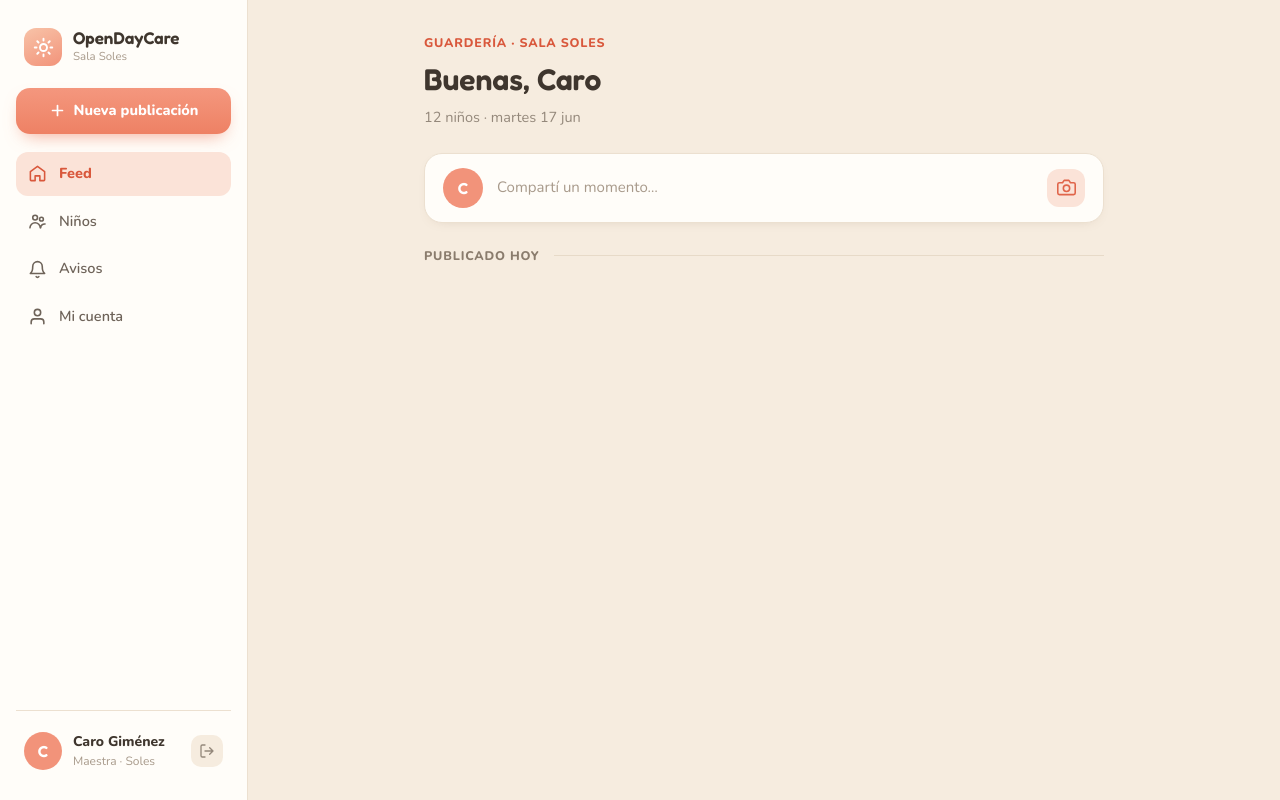
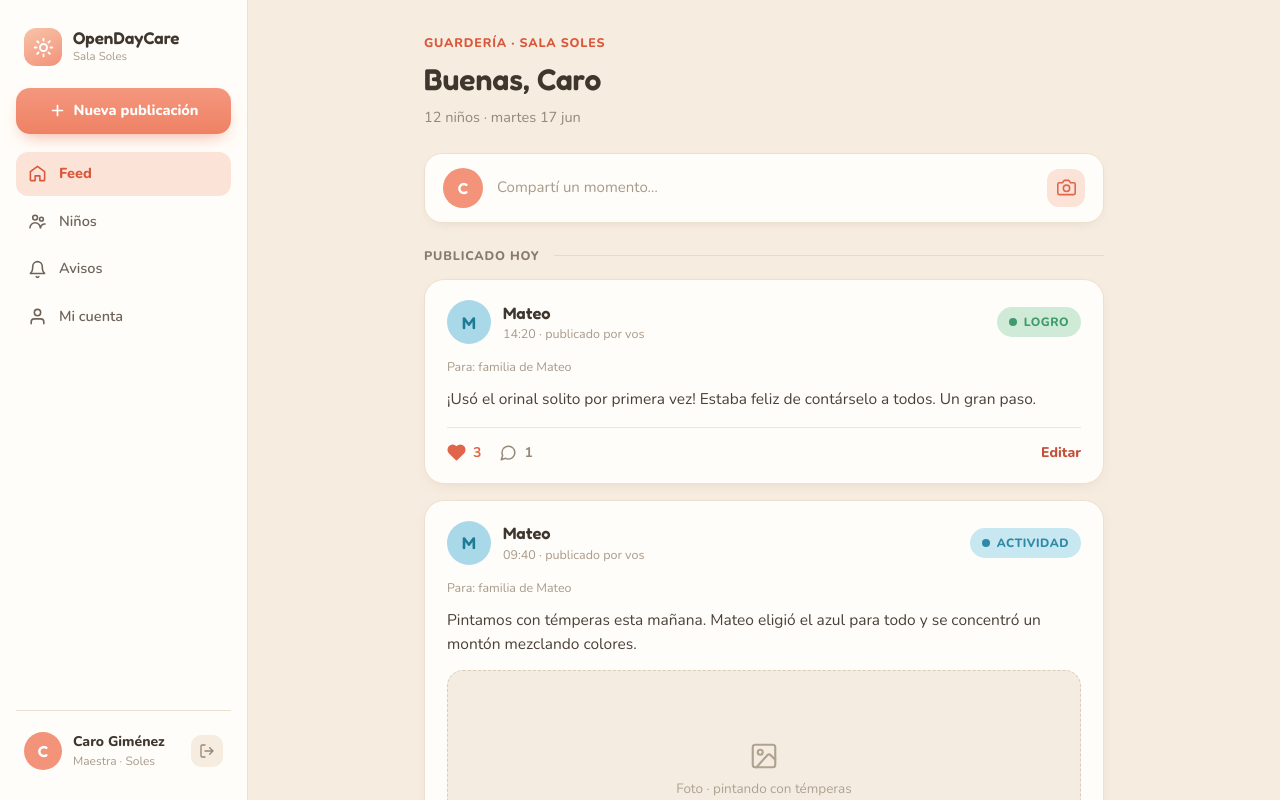
Before and after one commit to Carlos-MKR/open-daycare, a Next.js app: page / in a window 1280 px wide. Built offline with nearby package versions, Linux system fonts and the light colour scheme.

Commit message:
06- Add PostCard, PhotoPlaceholder, and PostActions components for feed functionality

```diff
--- a/app/globals.css
+++ b/app/globals.css
@@ -10,6 +10,7 @@
   --color-scrollbar: #e4d6c4;
   --color-dashed-stroke: #dbcdba;
   --color-photo-bg: #f4ece1;
+  --color-photo-fg: #b0a290;
 
   --color-ink: #3f362e;
   --color-ink-body: #4a4038;
--- a/app/page.tsx
+++ b/app/page.tsx
@@ -1,7 +1,9 @@
 import { ComposerPrompt } from "@/components/feed/composer-prompt";
 import { PageHeader } from "@/components/feed/page-header";
+import { PostCard } from "@/components/feed/post-card";
 import { SectionLabel } from "@/components/feed/section-label";
 import { Sidebar } from "@/components/feed/sidebar";
+import { FEED_POSTS } from "@/lib/feed";
 
 export default function FeedPage() {
   return (
@@ -16,6 +18,11 @@ export default function FeedPage() {
           />
           <ComposerPrompt />
           <SectionLabel label="PUBLICADO HOY" />
+          <div className="flex flex-col gap-[16px]">
+            {FEED_POSTS.map((post) => (
+              <PostCard key={post.id} post={post} />
+            ))}
+          </div>
         </div>
       </main>
     </div>
--- /dev/null
+++ b/components/feed/photo-placeholder.tsx
@@ -0,0 +1,18 @@
+// Enlace inerte a "detalle publicacion" + placeholder de la foto (SPEC 01).
+import { ImageIcon } from "@/components/ui/icons";
+
+type PhotoPlaceholderProps = {
+  caption: string;
+};
+
+export function PhotoPlaceholder({ caption }: PhotoPlaceholderProps) {
+  return (
+    <a
+      href="#"
+      className="mt-[14px] flex h-[200px] flex-col items-center justify-center gap-[8px] rounded-[16px] border-[1.5px] border-dashed border-dashed-stroke bg-photo-bg text-photo-fg"
+    >
+      <ImageIcon size={30} strokeWidth={1.7} />
+      <span className="text-[13.5px]">{caption}</span>
+    </a>
+  );
+}
--- /dev/null
+++ b/components/feed/post-actions.tsx
@@ -0,0 +1,29 @@
+// Enlaces inertes (comentarios y editar) hasta que existan sus rutas (SPEC 01).
+import { CommentIcon, HeartIcon } from "@/components/ui/icons";
+
+type PostActionsProps = {
+  likes: number;
+  comments: number;
+};
+
+export function PostActions({ likes, comments }: PostActionsProps) {
+  return (
+    <div className="mt-[16px] flex items-center gap-[18px] border-t border-line-faint pt-[14px]">
+      <span className="flex items-center gap-[7px] text-[14px] font-bold text-liked">
+        <HeartIcon filled size={19} />
+        {likes}
+      </span>
+      <a
+        href="#"
+        className="flex items-center gap-[7px] text-[14px] font-bold text-muted-strong"
+      >
+        <CommentIcon size={18} />
+        {comments}
+      </a>
+      <span className="flex-1" />
+      <a href="#" className="text-[14px] font-extrabold text-edit-link">
+        Editar
+      </a>
+    </div>
+  );
+}
--- /dev/null
+++ b/components/feed/post-card.tsx
@@ -0,0 +1,44 @@
+import { Avatar } from "@/components/ui/avatar";
+import { BadgeChip } from "@/components/ui/badge-chip";
+import { MegaphoneIcon } from "@/components/ui/icons";
+import { PhotoPlaceholder } from "@/components/feed/photo-placeholder";
+import { PostActions } from "@/components/feed/post-actions";
+import { POST_VARIANT_STYLES, type FeedPost } from "@/lib/feed";
+
+export function PostCard({ post }: { post: FeedPost }) {
+  const styles = POST_VARIANT_STYLES[post.variant];
+
+  return (
+    <article className="rounded-[20px] border border-line bg-surface px-[22px] py-[20px] shadow-[0_4px_16px_-12px_rgba(120,90,60,.5)]">
+      <div className="mb-[14px] flex items-center gap-[12px]">
+        <Avatar size="lg" bgColor={styles.avatarBg} textColor={styles.avatarText}>
+          {styles.iconAvatar ? <MegaphoneIcon size={20} /> : post.title.charAt(0)}
+        </Avatar>
+        <div className="flex-1">
+          <div className="font-display text-[16.5px] font-semibold text-ink">
+            {post.title}
+          </div>
+          <div className="text-[12.5px] text-muted">
+            {post.time} · {post.authorLabel}
+          </div>
+        </div>
+        <BadgeChip
+          bgColor={styles.chipBg}
+          dotColor={styles.chipDot}
+          textColor={styles.chipText}
+        >
+          {styles.badgeLabel}
+        </BadgeChip>
+      </div>
+
+      <div className="mb-[10px] text-[12.5px] text-muted">Para: {post.audience}</div>
+      <p className="text-[15.5px] leading-[1.55] text-ink-body">{post.body}</p>
+
+      {post.photoPlaceholder && (
+        <PhotoPlaceholder caption={post.photoPlaceholder} />
+      )}
+
+      <PostActions likes={post.likes} comments={post.comments} />
+    </article>
+  );
+}
--- a/components/ui/icons.tsx
+++ b/components/ui/icons.tsx
@@ -3,16 +3,17 @@ import type { ReactNode } from "react";
 type IconProps = {
   size?: number;
   className?: string;
+  strokeWidth?: number;
 };
 
-// Iconos SVG copiados de references/pantallas/feed.dc.html (estilo lucide).
+// Icono SVG copiado de la maqueta de referencia del proyecto.
 function Svg({
   size = 20,
   className,
   strokeWidth = 2,
   filled = false,
   children,
-}: IconProps & { strokeWidth?: number; filled?: boolean; children: ReactNode }) {
+}: IconProps & { filled?: boolean; children: ReactNode }) {
   return (
     <svg
       width={size}
@@ -108,6 +109,16 @@ export function CameraIcon(props: IconProps) {
   );
 }
 
+export function ImageIcon(props: IconProps) {
+  return (
+    <Svg {...props}>
+      <rect x="3" y="3" width="18" height="18" rx="2" />
+      <circle cx="9" cy="9" r="2" />
+      <path d="m21 15-3.6-3.6a2 2 0 0 0-2.8 0L6 21" />
+    </Svg>
+  );
+}
+
 export function HeartIcon({ filled = false, ...props }: IconProps & { filled?: boolean }) {
   return (
     <Svg {...props} filled={filled}>
```
